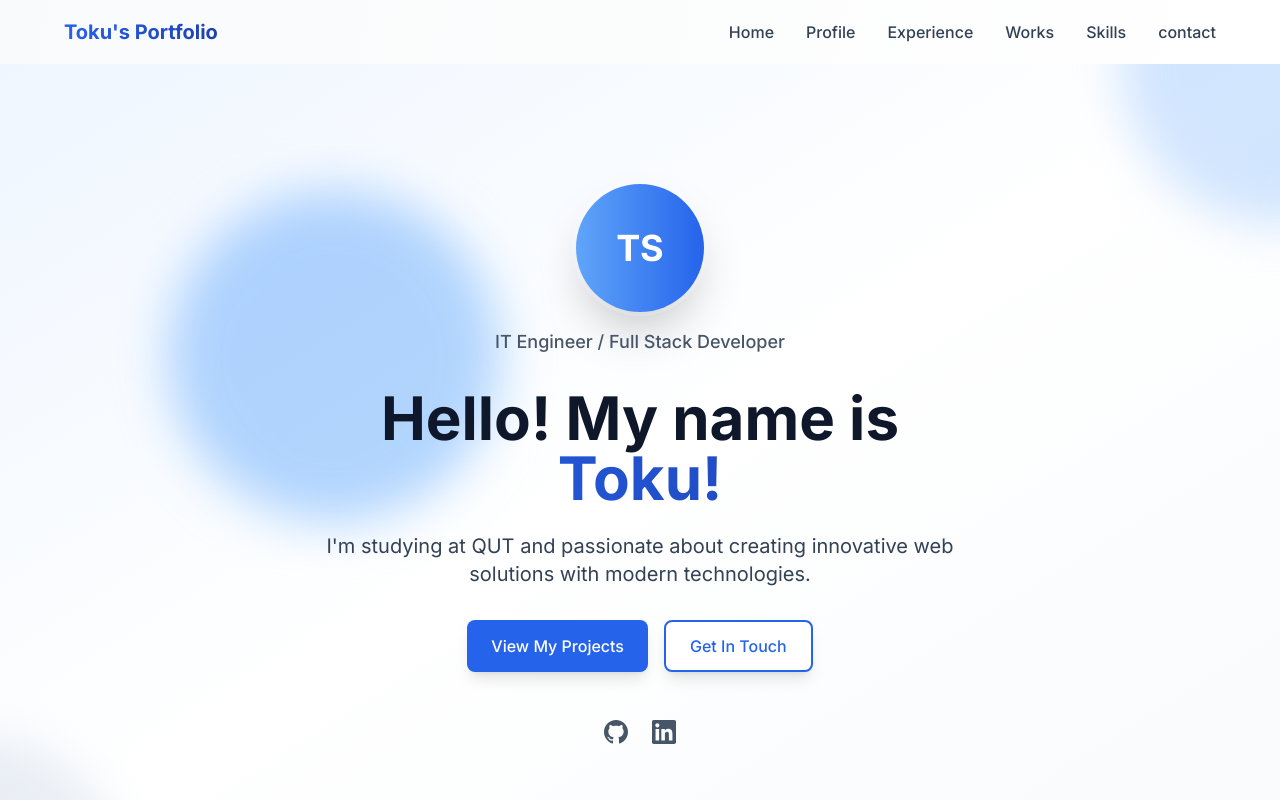
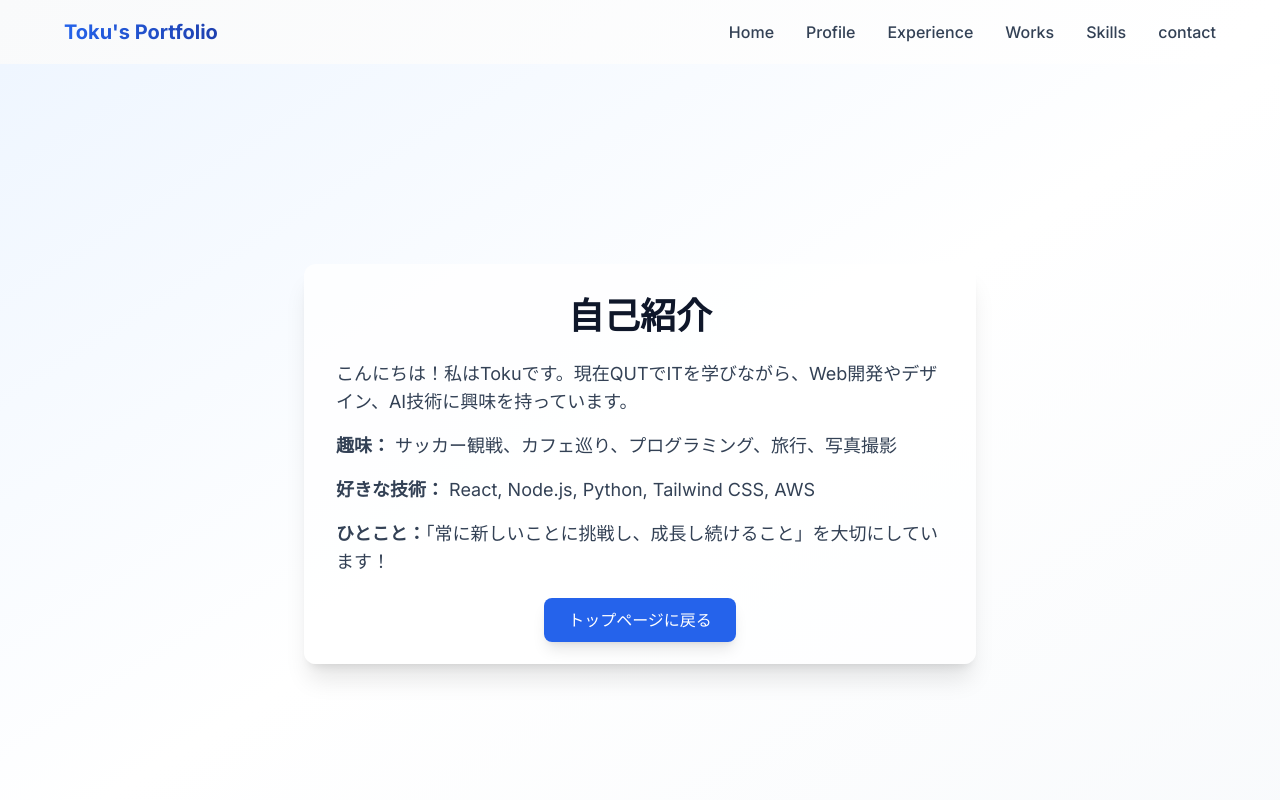
Before and after one commit to Tokuhiro1103/Portfolio1, a React (Vite) app: page /about in a window 1280 px wide. Shown: the top 800 px of the page. Built offline with nearby package versions, Linux system fonts and the light colour scheme.

Commit message:
Add self introduction page

```diff
--- a/package.json
+++ b/package.json
@@ -11,7 +11,8 @@
   },
   "dependencies": {
     "react": "^19.1.0",
-    "react-dom": "^19.1.0"
+    "react-dom": "^19.1.0",
+    "react-router-dom": "^6.30.1"
   },
   "devDependencies": {
     "@eslint/js": "^9.30.1",
--- a/src/App.jsx
+++ b/src/App.jsx
@@ -1,26 +1,29 @@
 import React from 'react'
+import { Routes, Route } from 'react-router-dom'
 import Header from './components/Header'
 import Hello from './components/Hello'
 import Experience from './components/Experience'
 import Projects from './components/Projects'
 import Skills from './components/Skills'
 import Footer from './components/Footer'
-
+import About from './components/About'
 
 function App() {
-
   return (
     <div className="min-h-screen bg-gradient-to-br from-gray-50 via-white to-blue-50">
       <Header />
       <main className="pt-16">
-        <Hello />
-        <Experience />
-        <Projects />
-        {/* <About /> */}
-        <Skills />
-
-
-        {/* <Contact /> */}
+        <Routes>
+          <Route path="/" element={
+            <>
+              <Hello />
+              <Experience />
+              <Projects />
+              <Skills />
+            </>
+          } />
+          <Route path="/about" element={<About />} />
+        </Routes>
       </main>
       <Footer />
     </div>
--- a/src/components/About.jsx
+++ b/src/components/About.jsx
@@ -0,0 +1,29 @@
+import React from 'react'
+import { Link } from 'react-router-dom'
+
+const About = () => {
+  return (
+    <section className="section-padding bg-gradient-primary min-h-screen flex items-center justify-center">
+      <div className="container-max max-w-2xl bg-white/80 rounded-xl shadow-xl p-8">
+        <h2 className="text-3xl md:text-4xl font-bold text-secondary-900 mb-6 text-center">自己紹介</h2>
+        <p className="text-lg text-secondary-700 mb-4">
+          こんにちは！私はTokuです。現在QUTでITを学びながら、Web開発やデザイン、AI技術に興味を持っています。
+        </p>
+        <p className="text-lg text-secondary-700 mb-4">
+          <span className="font-bold">趣味：</span> サッカー観戦、カフェ巡り、プログラミング、旅行、写真撮影
+        </p>
+        <p className="text-lg text-secondary-700 mb-4">
+          <span className="font-bold">好きな技術：</span> React, Node.js, Python, Tailwind CSS, AWS
+        </p>
+        <p className="text-lg text-secondary-700 mb-8">
+          <span className="font-bold">ひとこと：</span>「常に新しいことに挑戦し、成長し続けること」を大切にしています！
+        </p>
+        <div className="text-center">
+          <Link to="/" className="btn-primary">トップページに戻る</Link>
+        </div>
+      </div>
+    </section>
+  )
+}
+
+export default About
--- a/src/components/Experience.jsx
+++ b/src/components/Experience.jsx
@@ -1,4 +1,5 @@
 import React from 'react'
+import { Link } from 'react-router-dom'
 
 const Experience = () => {
   // 経歴データ - ここを編集してあなたの経歴に変更してください
@@ -257,6 +258,11 @@ const Experience = () => {
             </div>
           </div>
         </div>
+
+        {/* 自己紹介ページへのボタン */}
+        <div className="text-center mt-12">
+          <Link to="/about" className="btn-secondary inline-block">自己紹介を見る</Link>
+        </div>
       </div>
     </section>
   )
--- a/src/components/Skills.jsx
+++ b/src/components/Skills.jsx
@@ -1,4 +1,5 @@
 import React from 'react'
+import { Link } from 'react-router-dom'
 
 const Skills = () => {
   // スキルデータ - ここを編集してあなたのスキルに変更してください
@@ -158,6 +159,11 @@ const Skills = () => {
             </div>
           </div>
         </div>
+
+        {/* 自己紹介ページへのボタン */}
+        <div className="text-center mt-12">
+          <Link to="/about" className="btn-secondary inline-block">自己紹介を見る</Link>
+        </div>
       </div>
     </section>
   )
--- a/src/main.jsx
+++ b/src/main.jsx
@@ -1,12 +1,13 @@
 import React from 'react'
+import ReactDOM from 'react-dom/client'
+import App from './App'
+import './index.css'
+import { BrowserRouter } from 'react-router-dom'
 
-import { StrictMode } from 'react'
-import { createRoot } from 'react-dom/client'
-import './index.css'
-import App from './App.jsx'
-
-createRoot(document.getElementById('root')).render(
-  <StrictMode>
-    <App />
-  </StrictMode>,
+ReactDOM.createRoot(document.getElementById('root')).render(
+  <React.StrictMode>
+    <BrowserRouter>
+      <App />
+    </BrowserRouter>
+  </React.StrictMode>
 )
```
Also changed, not shown: 1 other file (tests, documents, lock files or other folders).
